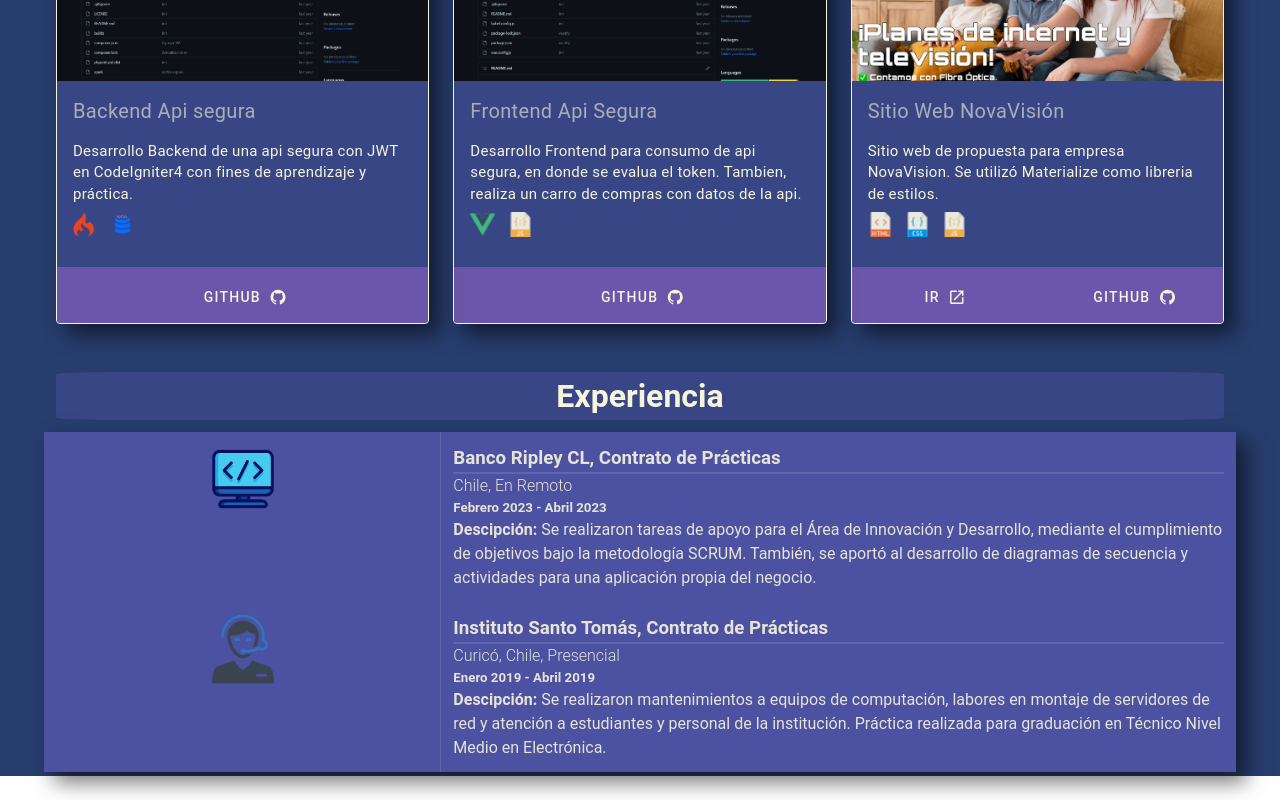
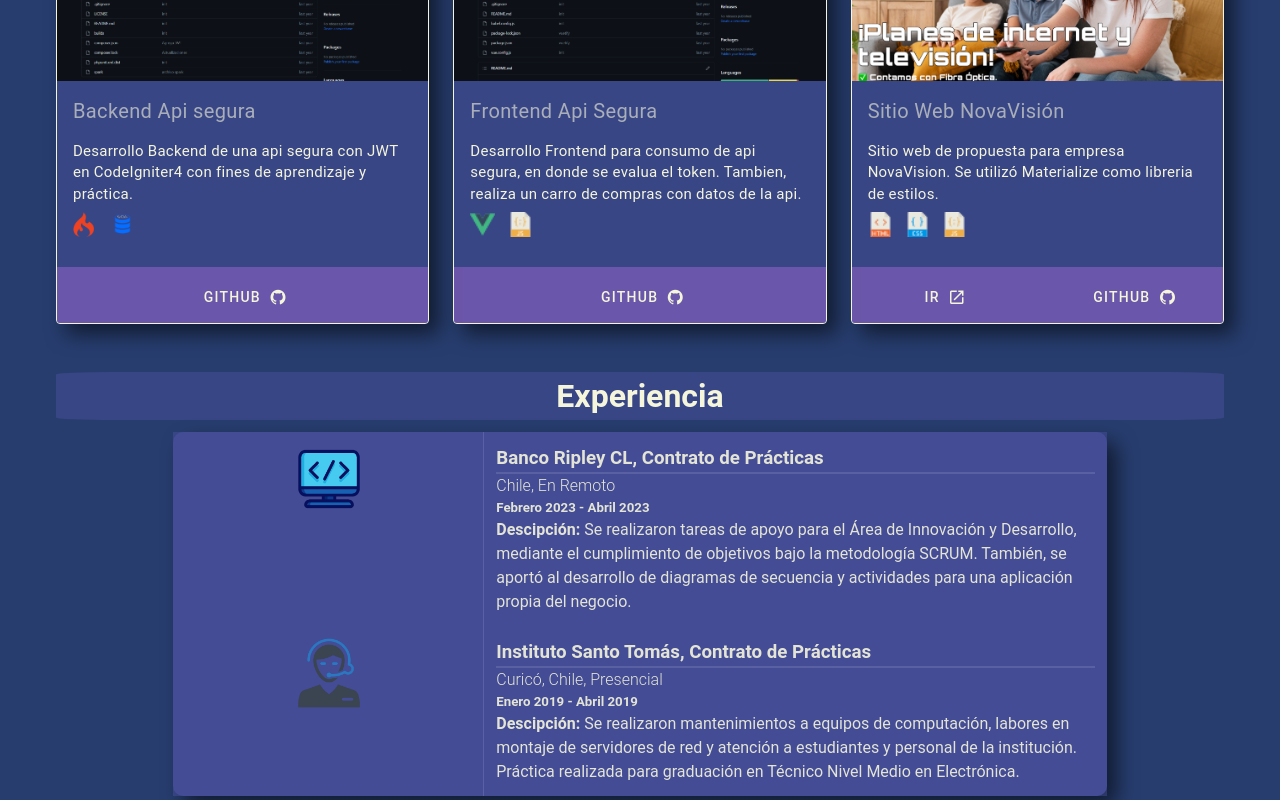
Before and after one commit to El-Litios/portfolio-web, a Vue app: page / in a window 1280 px wide. Shown: the part 1691-2491 px from the top of the page. Before the commit the page ends 2467 px from the top, so only its background shows below. Built offline with nearby package versions, Linux system fonts and the light colour scheme.

Commit message:
Cambio de color de fondo

```diff
--- a/src/components/Home/Experience.vue
+++ b/src/components/Home/Experience.vue
@@ -32,13 +32,16 @@ const experiences = ref(experience);
 
 <style lang="css" scoped>
 .v-row {
-  background-color: rgba(84, 85, 170, 0.6);
+  background-color: rgba(84, 85, 170, 0.4);
   color: rgba(245, 245, 220, 0.9);
 
 }
 
 .experience-box{
   box-shadow: 10px 10px 20px rgba(0, 0, 0, 0.55);
+  margin-right: 10%;
+  margin-left: 10%;
+  border-radius: 10px;
 }
 .v-img{
   margin: auto;
```
